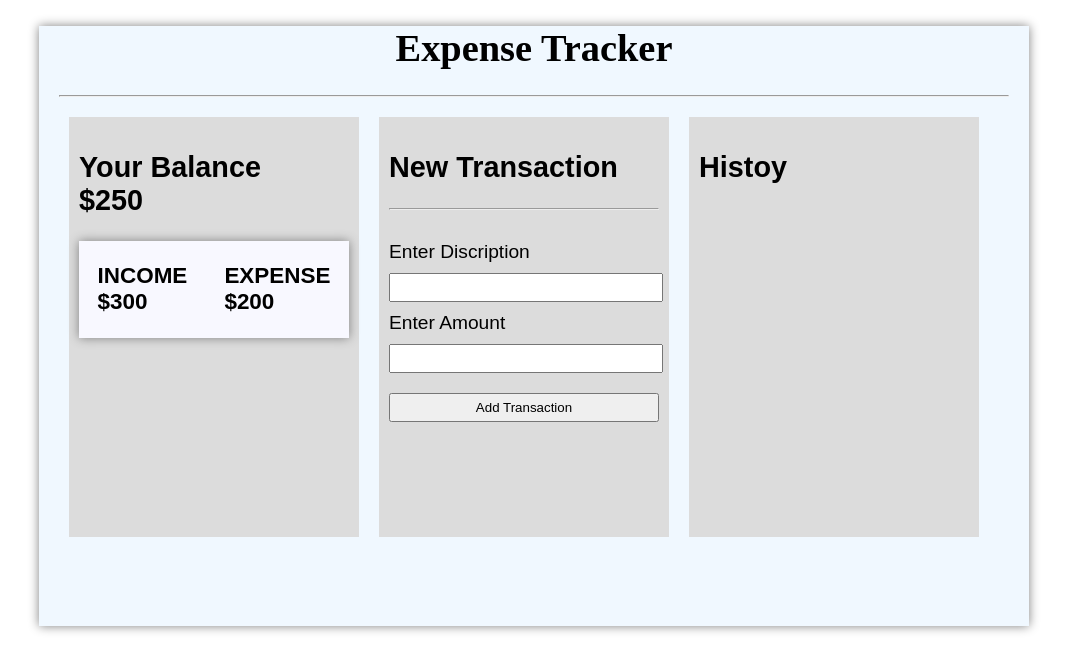
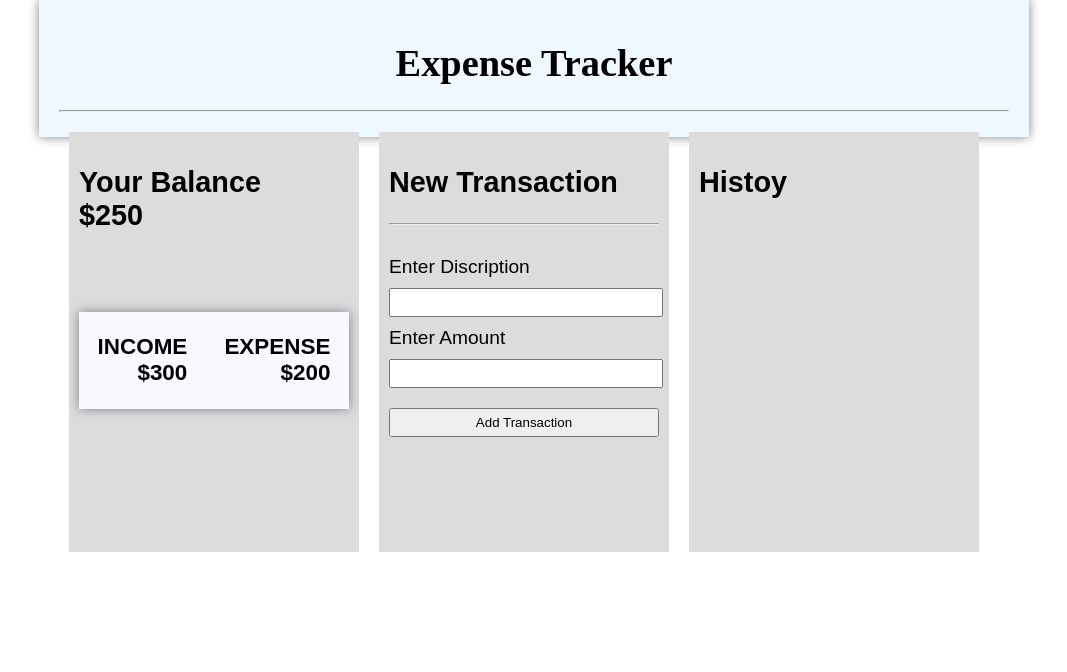
Before and after one commit to Tanveer-Ali110/React_project1, a React (Create React App) app: page / in a window 1280 px wide. Shown: the top 672 px of the page, without its empty margins (106-1173 px from the left). Built offline with nearby package versions, Linux system fonts and the light colour scheme.

Commit message:
Update App.css

```diff
--- a/src/App.css
+++ b/src/App.css
@@ -1,7 +1,6 @@
 .container{
   width: 950px;
-  height: 600px;
-  padding: 0px 20px;
+  padding: 15px 20px;
   margin: 0 auto;
   background-color: aliceblue;
   box-shadow: 0 0 10px grey;
@@ -23,7 +22,8 @@
 }
 
 .element-box{
-  margin: 20px 0px;
+  margin: 80px 0px;
+  text-align: end;
   display: flex;
   justify-content: space-around;
   background-color: ghostwhite;
```
